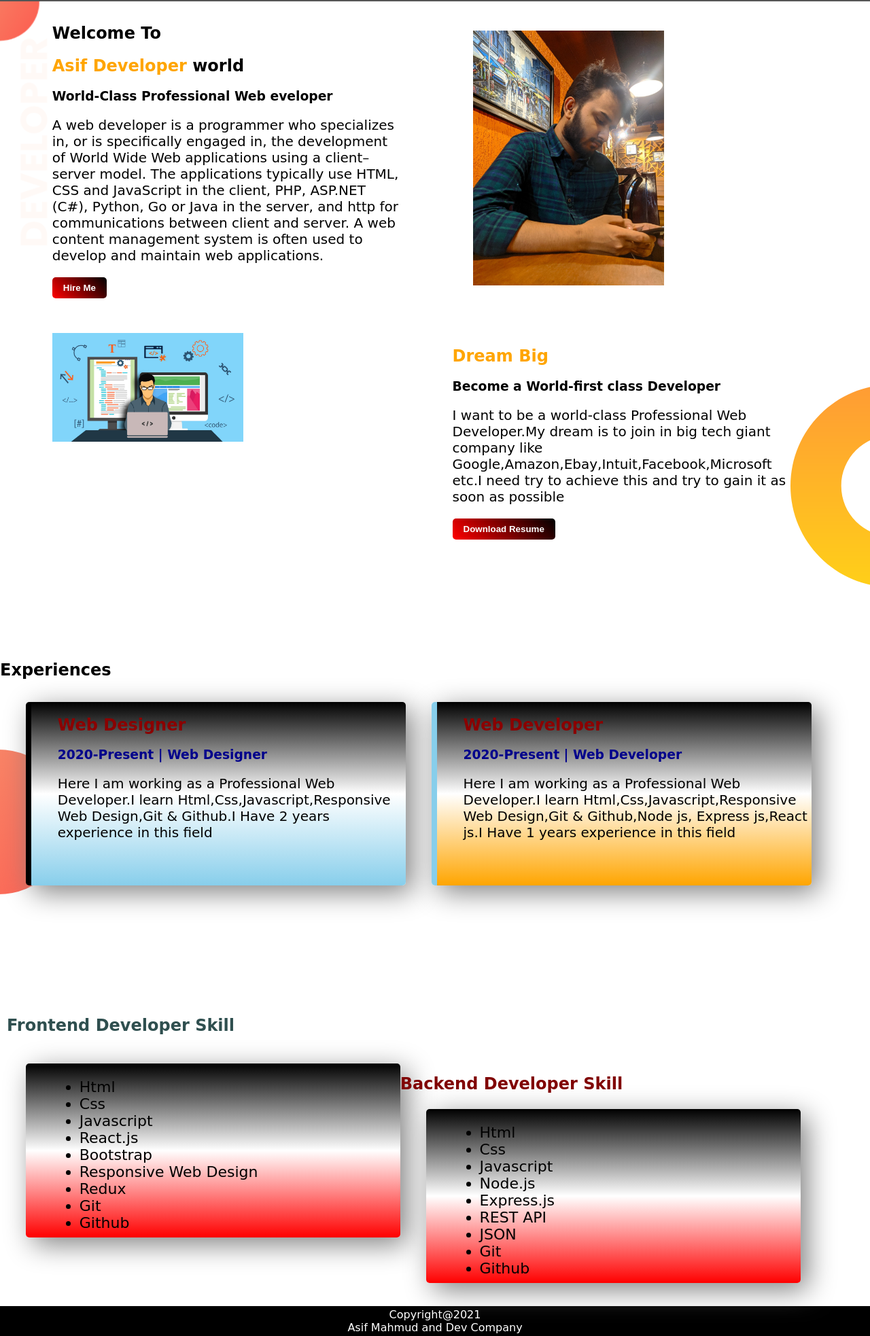
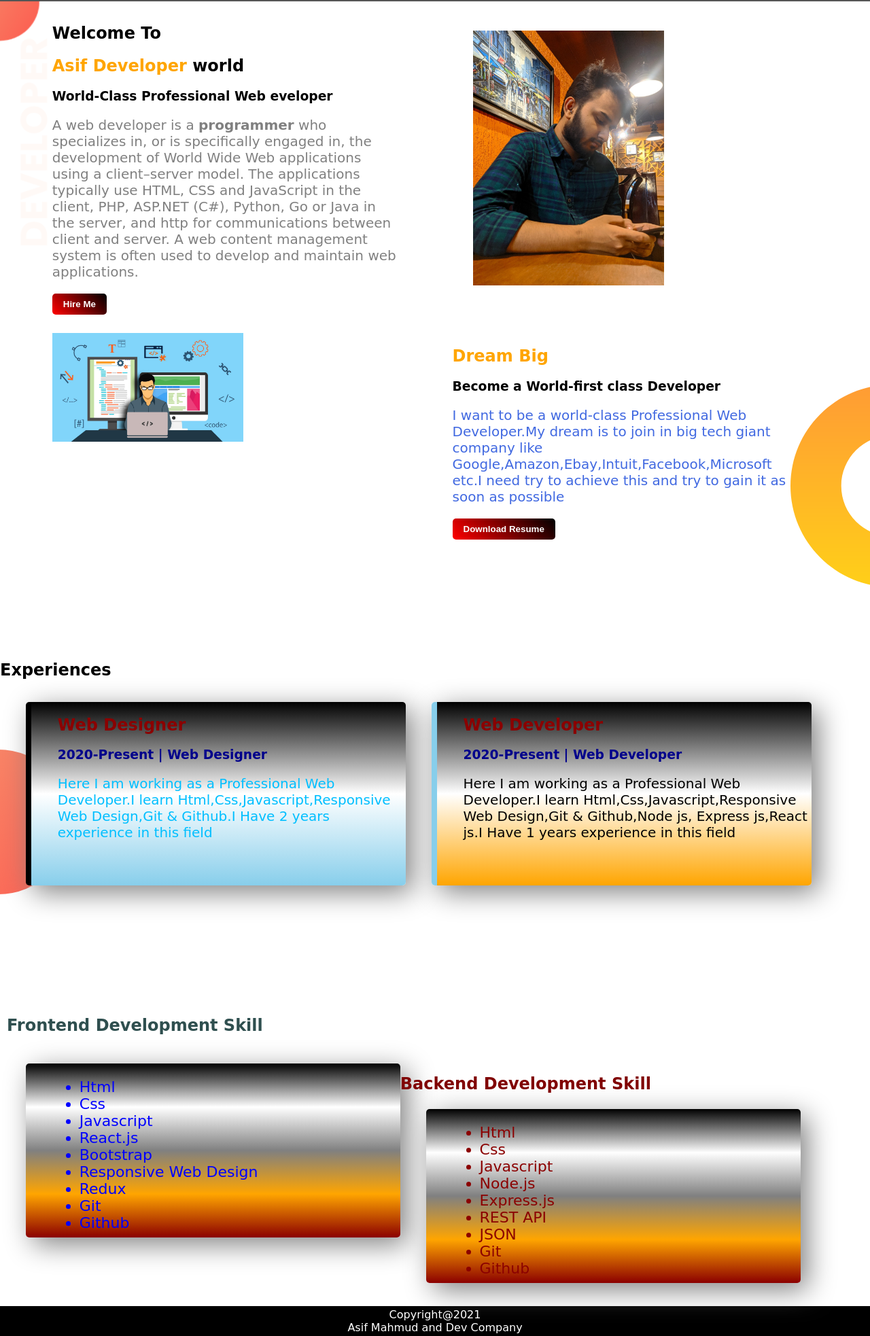
Before and after one commit to asif279/web-portpolio, a plain HTML site: page index.html in a window 1280 px wide. Shown: the part 57-2023 px from the top of the page at 68% size. Drawn offline with Linux system fonts and the light colour scheme; a web font is replaced by a local one.

Commit message:
adding and customized

```diff
--- a/index.html
+++ b/index.html
@@ -31,7 +31,7 @@
 
         <h3>World-Class Professional Web eveloper</h3>
 
-        <P class="be">A web developer is a programmer who specializes in, or is specifically engaged in, the development of World Wide Web applications using a client–server model. The applications typically use HTML, CSS and JavaScript in the client, PHP, ASP.NET (C#), Python, Go or Java in the server, and http for communications between client and server. A web content management system is often used to develop and maintain web applications.</P>
+        <P class="be">A web developer is a <b>programmer</b>  who specializes in, or is specifically engaged in, the development of World Wide Web applications using a client–server model. The applications typically use HTML, CSS and JavaScript in the client, PHP, ASP.NET (C#), Python, Go or Java in the server, and http for communications between client and server. A web content management system is often used to develop and maintain web applications.</P>
         <a class="link" href="https://www.linkedin.com/in/asif-mahmud-817083190/" target="_blank"><button class="button"><b>Hire Me</b></button></a>
        </div>
        <div class="first-side">
@@ -48,7 +48,7 @@
 <div class="first-side">
     <h1 class="coloring">Dream Big </h1>
     <h3>Become a World-first class Developer</h3>
-    <p class="ben">I want to be a world-class Professional Web Developer.My dream is to join in big tech giant company like Google,Amazon,Ebay,Intuit,Facebook,Microsoft etc.I need try to achieve this and try to gain it as soon as possible</p>
+    <p class="beni">I want to be a world-class Professional Web Developer.My dream is to join in big tech giant company like Google,Amazon,Ebay,Intuit,Facebook,Microsoft etc.I need try to achieve this and try to gain it as soon as possible</p>
     <button class="button"><b>Download Resume</b></button>
 </div >
 
@@ -59,17 +59,17 @@
        <div class="first-side faded" id="wdeg">
     <h2 class="h21">Web Designer</h2>
     <h3 class="colorr">2020-Present | Web Designer</h3>
-    <p class="ben">Here I am working as a Professional Web Developer.I learn Html,Css,Javascript,Responsive Web Design,Git & Github.I Have 2 years experience in this field</p>
+    <p class="beny">Here I am working as a Professional Web Developer.I learn Html,Css,Javascript,Responsive Web Design,Git & Github.I Have 2 years experience in this field</p>
        </div>
        <div class="first-side faded" id="wdev">
         <h2 class="h21">Web Developer</h2>
         <h3 class="colorr">2020-Present | Web Developer</h3>
-        <p class="ben">Here I am working as a Professional Web Developer.I learn Html,Css,Javascript,Responsive Web Design,Git & Github,Node js, Express js,React js.I Have 1 years experience in this field</p>
+        <p class="benyy">Here I am working as a Professional Web Developer.I learn Html,Css,Javascript,Responsive Web Design,Git & Github,Node js, Express js,React js.I Have 1 years experience in this field</p>
     </div>
    </section>
 
    <section>
-   <br><br><h2 class="sk1">Frontend Developer Skill</h2><br>
+   <br><br><h2 class="sk1">Frontend Development Skill</h2><br>
 <div class="skill-s">
     <ul class="skill-sk">
         <li>Html</li>
@@ -83,9 +83,9 @@
         <li>Github</li>
     </ul>
 </div>
-<br><h2 class="sk2">Backend Developer Skill</h2>
+<br><h2 class="sk2">Backend Development Skill</h2>
 <div class="skill-s">
-    <ul class="skill-sk">
+    <ul class="skill-skk">
         <li>Html</li>
         <li>Css</li>
         <li>Javascript</li>
--- a/style.css
+++ b/style.css
@@ -11,7 +11,7 @@ h1{
     color: orange;
 }
 .be{
-    color:black;
+    color:grey;
     font-size: 20px;
 }
 .first-side{
@@ -50,6 +50,10 @@ section{
 .ben{
     font-size: 20px;
     color:black;
+}
+.beni{
+    font-size: 20px;
+    color:royalblue;
 }
 .dream{
 
@@ -162,7 +166,7 @@ section{
     box-shadow: 10px 10px 40px grey;
     border-radius: 5px;
     height: 57%;
-    background-image: linear-gradient(black,white,red);
+    background-image: linear-gradient(black,white,grey,orange,darkred);
 
   }
   .sk1{
@@ -182,4 +186,18 @@ section{
 }
 .skill-sk{
     font-size: 22px;
+    color:blue
 }
+.skill-skk{
+    font-size: 22px;
+    color:darkred;
+}
+
+.beny{
+    color: deepskyblue;
+    font-size: 20px;
+}
+.benyy{
+    color: black;
+    font-size: 20px;
+}
```
